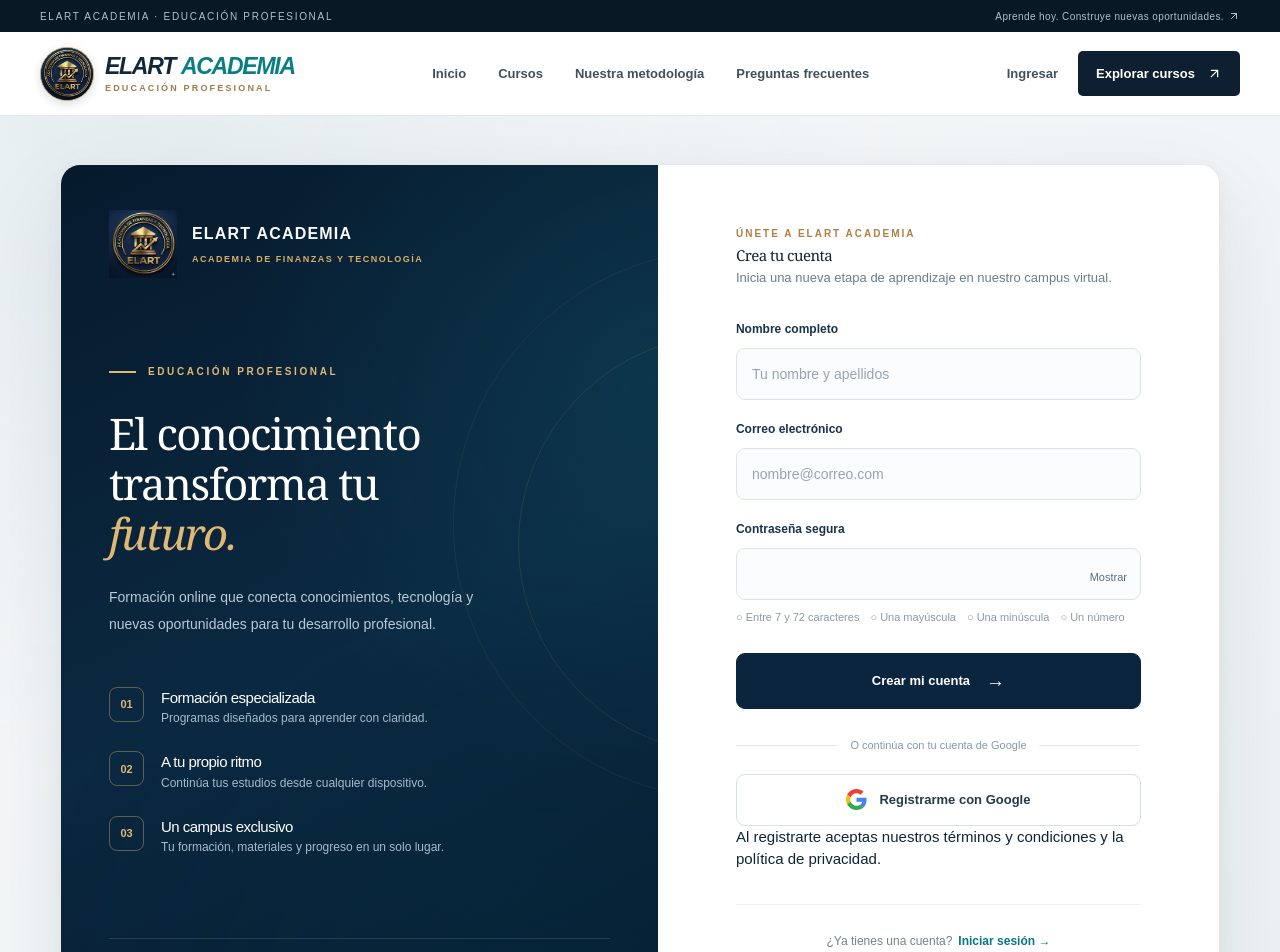
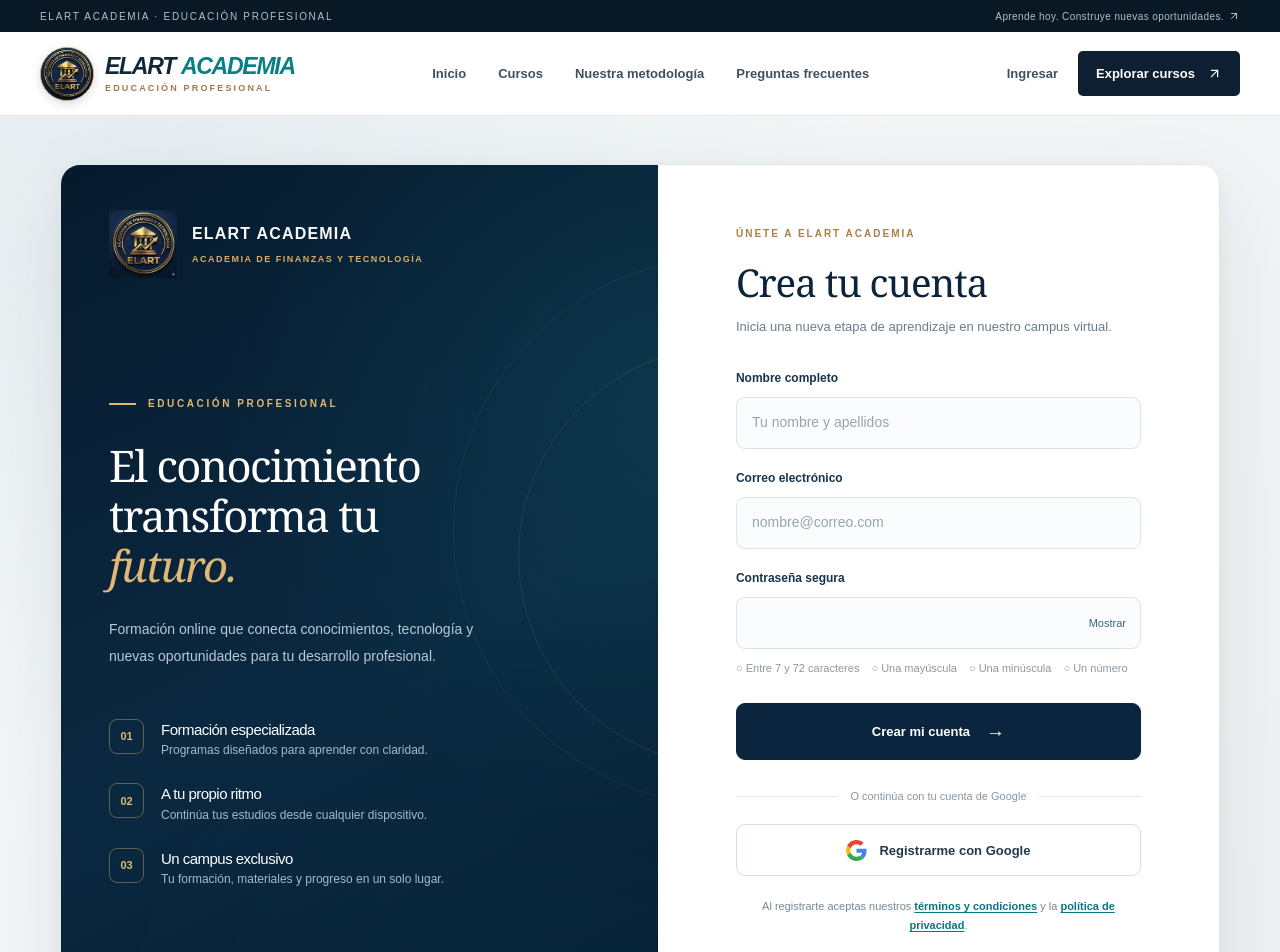
Before and after one commit to robles640/academia-inversiones, a Next.js app: page /registro in a window 1280 px wide. Shown: the top 952 px of the page. Built offline with nearby package versions, Linux system fonts and the light colour scheme; no server answers.

Commit message:
Adaptar formularios corporativos y contraseñas a móvil

```diff
--- a/app/login/login.module.css
+++ b/app/login/login.module.css
@@ -681,3 +681,72 @@
     transform: none;
   }
 }
+
+
+/* Formularios corporativos compartidos: registro, recuperación y nueva contraseña */
+.formHeading h1 {
+  margin: 15px 0 10px;
+  color: #0b243a;
+  font-family: Georgia, "Times New Roman", serif;
+  font-size: clamp(32px, 3vw, 40px);
+  line-height: 1.2;
+  letter-spacing: -1px;
+  font-weight: 400;
+}
+.passwordField { min-width: 0; }
+.passwordField :global(.password-input-wrap) { position: relative; display: flex; align-items: center; width: 100%; }
+.passwordField :global(.password-input-wrap input) {
+  width: 100%;
+  min-width: 0;
+  min-height: 52px;
+  margin: 0;
+  padding: 13px 94px 13px 15px;
+  border-radius: 9px;
+  background: #fbfcfd;
+  border: 1px solid #dce4e9;
+  color: #11283d;
+  font-size: 14px;
+}
+.passwordField :global(.password-input-wrap input:focus) {
+  outline: none;
+  background: white;
+  border-color: #13818b;
+  box-shadow: 0 0 0 3px rgba(19, 129, 139, .11);
+}
+.passwordField :global(.password-visibility) {
+  top: 50%;
+  right: 8px;
+  transform: translateY(-50%);
+  border: 0;
+  background: transparent;
+  color: #38677b;
+  padding: 10px 7px;
+  font-size: 11px;
+  cursor: pointer;
+}
+.passwordField :global(.password-rules) {
+  display: flex;
+  flex-wrap: wrap;
+  gap: 7px 12px;
+  margin-top: 11px;
+  font-size: 11px;
+  color: #687d8a;
+}
+.passwordField :global(.password-rules .valid) { color: #087657; }
+.consent {
+  margin: 21px 0 0;
+  color: #788995;
+  font-size: 11px;
+  line-height: 1.7;
+  text-align: center;
+}
+.consent a { color: #0b7782; font-weight: 700; text-decoration: underline; text-underline-offset: 2px; }
+.form :global(input:focus-visible), .form :global(button:focus-visible),
+.googleSection :global(button:focus-visible) {
+  outline: 3px solid #a6d9df;
+  outline-offset: 3px;
+}
+@media (max-width: 420px) {
+  .formHeading h1 { font-size: 33px; }
+  .passwordField :global(.password-input-wrap input) { font-size: 16px; }
+}
```
